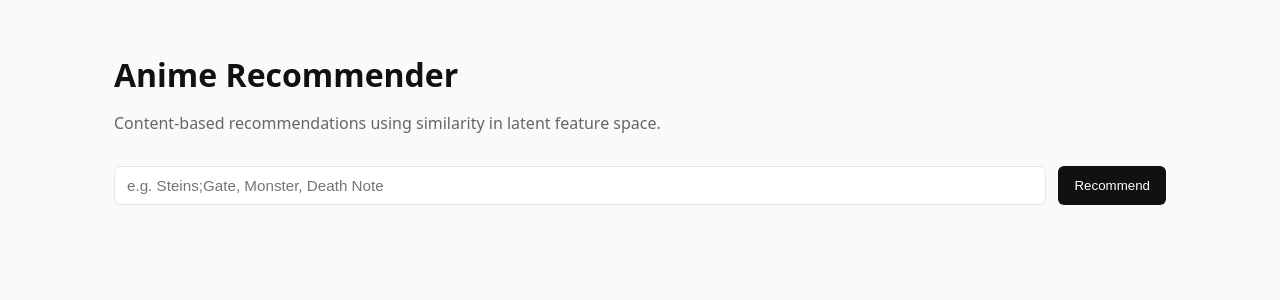
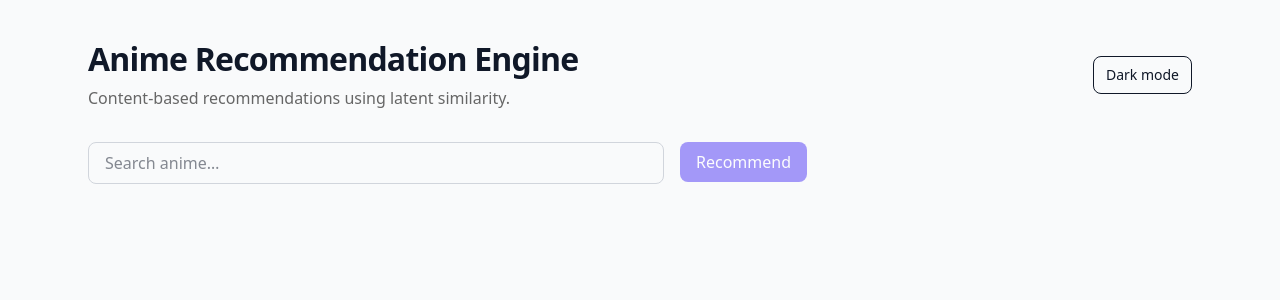
Before and after one commit to houndstack/recurate, a React (Vite) app in the folder recurate/: page / in a window 1280 px wide. Shown: the top 300 px of the page. Built offline with nearby package versions, Linux system fonts and the light colour scheme.

Commit message:
Better search and dark mode

```diff
--- a/recurate/index.html
+++ b/recurate/index.html
@@ -8,4 +8,9 @@
     <div id="root"></div>
     <script type="module" src="/src/main.tsx"></script>
   </body>
+  <link
+  href="https://fonts.googleapis.com/css2?family=Inter:wght@400;500;600;700&display=swap"
+  rel="stylesheet"
+/>
+
 </html>
--- a/recurate/package.json
+++ b/recurate/package.json
@@ -10,11 +10,15 @@
   },
   "devDependencies": {
     "@types/react": "^19.2.8",
+    "autoprefixer": "^10.4.23",
+    "postcss": "^8.5.6",
     "react-dom": "^19.2.3",
+    "tailwindcss": "^4.1.18",
     "typescript": "~5.9.3",
     "vite": "^7.2.4"
   },
   "dependencies": {
+    "@tailwindcss/vite": "^4.1.18",
     "@types/react-dom": "^19.2.3"
   }
 }
--- a/recurate/src/App.tsx
+++ b/recurate/src/App.tsx
@@ -1,50 +1,100 @@
 import { useState } from "react";
 import React from "react"
-import AnimeInput from "./components/AnimeInput";
+//import AnimeInput from "./components/AnimeInput";
 import AnimeCard from "./components/AnimeCard";
 import { fetchRecommendations } from "./api";
-import { type Recommendation } from "./types";
+//import { type Recommendation } from "./types";
+
+import { useDarkMode } from "./hooks/useDarkMode";
+import AnimeSearchInput from "./components/AnimeSearchInput";
+
+
+
 
 export default function App() {
-  const [results, setResults] = useState<Recommendation[]>([]);
+  const { dark, toggle } = useDarkMode();
+  const [selected, setSelected] = useState<any[]>([]);
+  const [results, setResults] = useState<any[]>([]);
   const [loading, setLoading] = useState(false);
-  const [error, setError] = useState<string | null>(null);
 
-  const handleRecommend = async (titles: string[]) => {
-    try {
+  const recommend = async () => {
     setLoading(true);
-      setError(null);
-      console.log(titles)
-      const recs = await fetchRecommendations(titles, 8);
-      console.log(recs)
+    const recs = await fetchRecommendations(
+      selected.map((a) => a.id),
+      8
+    );
     setResults(recs);
-    } catch {
-      setError("Could not fetch recommendations.");
-    } finally {
     setLoading(false);
-    }
   };
-  console.log(results)
+
   return (
-    <main className="container">
-      <header>
-        <h1>Anime Recommender</h1>
-        <p>
-          Content-based recommendations using similarity in latent feature
-          space.
+    <div className="min-h-screen bg-gray-50 dark:bg-gray-900 text-gray-900 dark:text-gray-100 transition-colors">
+      <div className="mx-auto max-w-6xl px-6 py-10">
+        <header className="mb-10 flex items-center justify-between">
+          <div>
+            <h1 className="text-3xl font-bold tracking-tight text-gray-900 dark:text-gray-100">
+              Anime Recommendation Engine
+            </h1>
+            <p className="mt-2 max-w-2xl text-gray-600 dark:text-gray-400">
+              Content-based recommendations using latent similarity.
             </p>
+          </div>
+
+          <button
+            onClick={toggle}
+            className="rounded-lg border px-3 py-2 text-sm dark:border-gray-700 dark:text-gray-200"
+          >
+            {dark ? "Light mode" : "Dark mode"}
+          </button>
         </header>
 
-      <AnimeInput onSubmit={handleRecommend} />
 
-      {loading && <p className="status">Loading recommendations…</p>}
-      {error && <p className="error">{error}</p>}
+        <div className="flex gap-4 items-start">
+          <AnimeSearchInput
+            onAdd={(anime) =>
+              setSelected((prev) =>
+                prev.find((a) => a.id === anime.id)
+                  ? prev
+                  : [...prev, anime]
+              )
+            }
+          />
+          <button
+            onClick={recommend}
+            disabled={selected.length === 0}
+            className="rounded-lg bg-indigo-600 px-4 py-2 text-white font-medium disabled:opacity-50"
+          >
+            Recommend
+          </button>
+        </div>
+        {/* Selected anime */}
+        {selected.length > 0 && (
+          <div className="mt-6 flex gap-3 flex-wrap">
+            {selected.map((a) => (
+              <span
+                key={a.id}
+                className="rounded-full bg-gray-200 dark:bg-gray-800 px-3 py-1 text-sm"
+              >
+                {a.title}
+              </span>
+            ))}
+          </div>
+        )}
 
-      <section className="grid">
-        {results.map((anime) => (
+        {/* Results */}
+        <section className="mt-12 grid grid-cols-2 sm:grid-cols-3 md:grid-cols-4 gap-6">
+          {loading
+            ? Array.from({ length: 8 }).map((_, i) => (
+                <div
+                  key={i}
+                  className="h-64 rounded-xl bg-gray-200 animate-pulse"
+                />
+              ))
+            : results.map((anime) => (
                 <AnimeCard key={anime.title} anime={anime} />
               ))}
         </section>
-    </main>
+      </div>
+    </div>
   );
 }
--- a/recurate/src/api.ts
+++ b/recurate/src/api.ts
@@ -1,9 +1,10 @@
 import { type Recommendation } from "./types";
 
 export async function fetchRecommendations(
-  animeTitles: string[],
+  animeTitles: number[],
   k: number
 ): Promise<Recommendation[]> {
+  console.log(animeTitles, k)
   const res = await fetch("http://localhost:8000/recommend", {
     method: "POST",
     headers: { "Content-Type": "application/json" },
@@ -12,7 +13,7 @@ export async function fetchRecommendations(
       k: k,
     }),
   });
-
+  console.log(animeTitles, k)
   if (!res.ok) {
     throw new Error("Failed to fetch recommendations");
   }
--- /dev/null
+++ b/recurate/src/api/anilist.ts
@@ -0,0 +1,45 @@
+export interface AniListResult {
+  id: number;
+  title: string;
+  coverImage: string;
+  url: string;
+}
+
+const ANILIST_ENDPOINT = "https://graphql.anilist.co";
+
+export async function searchAnime(query: string): Promise<AniListResult[]> {
+  const gql = `
+    query ($search: String) {
+      Page(perPage: 5) {
+        media(search: $search, type: ANIME) {
+          id
+          title {
+            romaji
+          }
+          coverImage {
+            large
+          }
+          siteUrl
+        }
+      }
+    }
+  `;
+
+  const res = await fetch(ANILIST_ENDPOINT, {
+    method: "POST",
+    headers: { "Content-Type": "application/json" },
+    body: JSON.stringify({
+      query: gql,
+      variables: { search: query },
+    }),
+  });
+
+  const json = await res.json();
+
+  return json.data.Page.media.map((m: any) => ({
+    id: m.id,
+    title: m.title.romaji,
+    coverImage: m.coverImage.large,
+    url: m.siteUrl,
+  }));
+}
--- a/recurate/src/components/AnimeCard.tsx
+++ b/recurate/src/components/AnimeCard.tsx
@@ -1,25 +1,31 @@
 import { type Recommendation } from "../types";
 import React from "react"
 
-export default function AnimeCard({ anime }: { anime: Recommendation }) {
+export default function AnimeCard({ anime }: { anime: any }) {
   return (
     <a
-      className="anime-card"
       href={anime.anilist_url}
       target="_blank"
       rel="noreferrer"
+      className="group relative rounded-xl overflow-hidden border border-gray-200 bg-white shadow-sm hover:shadow-md transition bg-white dark:bg-gray-800 border border-gray-200 dark:border-gray-700"
     >
-      <img src={anime.cover_image} alt={anime.title} />
-      <div className="anime-meta">
-        <h3>{anime.title}</h3>
-        <p><strong>Similarity:</strong> {anime.similarity.toFixed(2)}</p>
-        {/* <p><strong>Genres:</strong></p>
-        <div className="tags">{anime.shared_genres.map((g)=>(
-          <span className="tag" key={g}>{g}</span>))}</div>
-        <p><strong>Tags:</strong></p>
-        <div className="tags">{anime.shared_tags.map((t)=>(
-          <span className="tag" key={t}>{t}</span>))}</div> */}
-        <p><strong>Average score:</strong> {anime.score}</p>
+      <img
+        src={anime.cover_image}
+        className="h-64 w-full object-cover"
+      />
+
+      <div className="p-3">
+        <h3 className="font-semibold text-sm text-gray-900 dark:text-gray-100">
+          {anime.title}
+        </h3>
+        <p className="text-xs text-gray-500 dark:text-gray-400">
+          Similarity: {anime.score.toFixed(2)}
+        </p>
+      </div>
+
+      {/* Hover explanation */}
+      <div className="absolute inset-0 bg-black/75 text-white opacity-0 group-hover:opacity-100 transition flex items-center p-4 text-sm">
+        {anime.explanation}
       </div>
     </a>
   );
--- /dev/null
+++ b/recurate/src/components/AnimeSearchInput.tsx
@@ -0,0 +1,68 @@
+import { useEffect, useState } from "react";
+import { searchAnime, type AniListResult } from "../api/anilist";
+import React from "react"
+
+interface Props {
+  onAdd: (anime: AniListResult) => void;
+}
+
+export default function AnimeSearchInput({ onAdd }: Props) {
+  const [query, setQuery] = useState("");
+  const [results, setResults] = useState<AniListResult[]>([]);
+  const [loading, setLoading] = useState(false);
+
+  useEffect(() => {
+    if (query.length < 2) {
+      setResults([]);
+      return;
+    }
+
+    const timeout = setTimeout(async () => {
+      setLoading(true);
+      const res = await searchAnime(query);
+      setResults(res);
+      setLoading(false);
+    }, 300); // debounce
+
+    return () => clearTimeout(timeout);
+  }, [query]);
+
+  return (
+    <div className="relative w-full max-w-xl">
+      <input
+        className="w-full rounded-lg border border-gray-300 px-4 py-2 focus:outline-none focus:ring-2 focus:ring-indigo-500"
+        placeholder="Search anime…"
+        value={query}
+        onChange={(e) => setQuery(e.target.value)}
+      />
+
+      {results.length > 0 && (
+        <div className="absolute z-10 mt-1 w-full rounded-lg border bg-white shadow-lg">
+          {results.map((anime) => (
+            <button
+              key={anime.id}
+              onClick={() => {
+                onAdd(anime);
+                setQuery("");
+                setResults([]);
+              }}
+              className="flex w-full items-center gap-3 px-3 py-2 hover:bg-gray-100"
+            >
+              <img
+                src={anime.coverImage}
+                className="h-12 w-9 rounded object-cover"
+              />
+              <span className="text-sm font-medium">{anime.title}</span>
+            </button>
+          ))}
+        </div>
+      )}
+
+      {loading && (
+        <div className="absolute right-3 top-2 text-sm text-gray-400">
+          searching…
+        </div>
+      )}
+    </div>
+  );
+}
--- /dev/null
+++ b/recurate/src/hooks/useDarkMode.ts
@@ -0,0 +1,13 @@
+import { useEffect, useState } from "react";
+
+export function useDarkMode() {
+  const [dark, setDark] = useState(() =>
+    document.documentElement.classList.contains("dark")
+  );
+
+  useEffect(() => {
+    document.documentElement.classList.toggle("dark", dark);
+  }, [dark]);
+
+  return { dark, toggle: () => setDark(!dark) };
+}
--- a/recurate/src/index.css
+++ b/recurate/src/index.css
@@ -1,3 +1,9 @@
+@import "tailwindcss";
+@tailwind base;
+@tailwind components;
+@tailwind utilities;
+@custom-variant dark (&:where(.dark, .dark *));
+
 :root {
   --bg: #fafafa;
   --fg: #111;
--- /dev/null
+++ b/recurate/tailwind.config.ts
@@ -0,0 +1,16 @@
+import type { Config } from "tailwindcss";
+
+const config: Config = {
+  darkMode: "class",
+  content: ["./index.html", "./src/**/*.{ts,tsx}"],
+  theme: {
+    extend: {
+      fontFamily: {
+        sans: ["Inter", "system-ui", "sans-serif"],
+      },
+    },
+  },
+  plugins: [],
+};
+
+export default config;
--- /dev/null
+++ b/recurate/vite.config.ts
@@ -0,0 +1,8 @@
+import { defineConfig } from 'vite'
+import tailwindcss from '@tailwindcss/vite'
+
+export default defineConfig({
+  plugins: [
+    tailwindcss(),
+  ],
+})
```
Also changed, not shown: 2 other files (tests, documents, lock files or other folders). Lines whose indentation alone changed are shown as unchanged.
